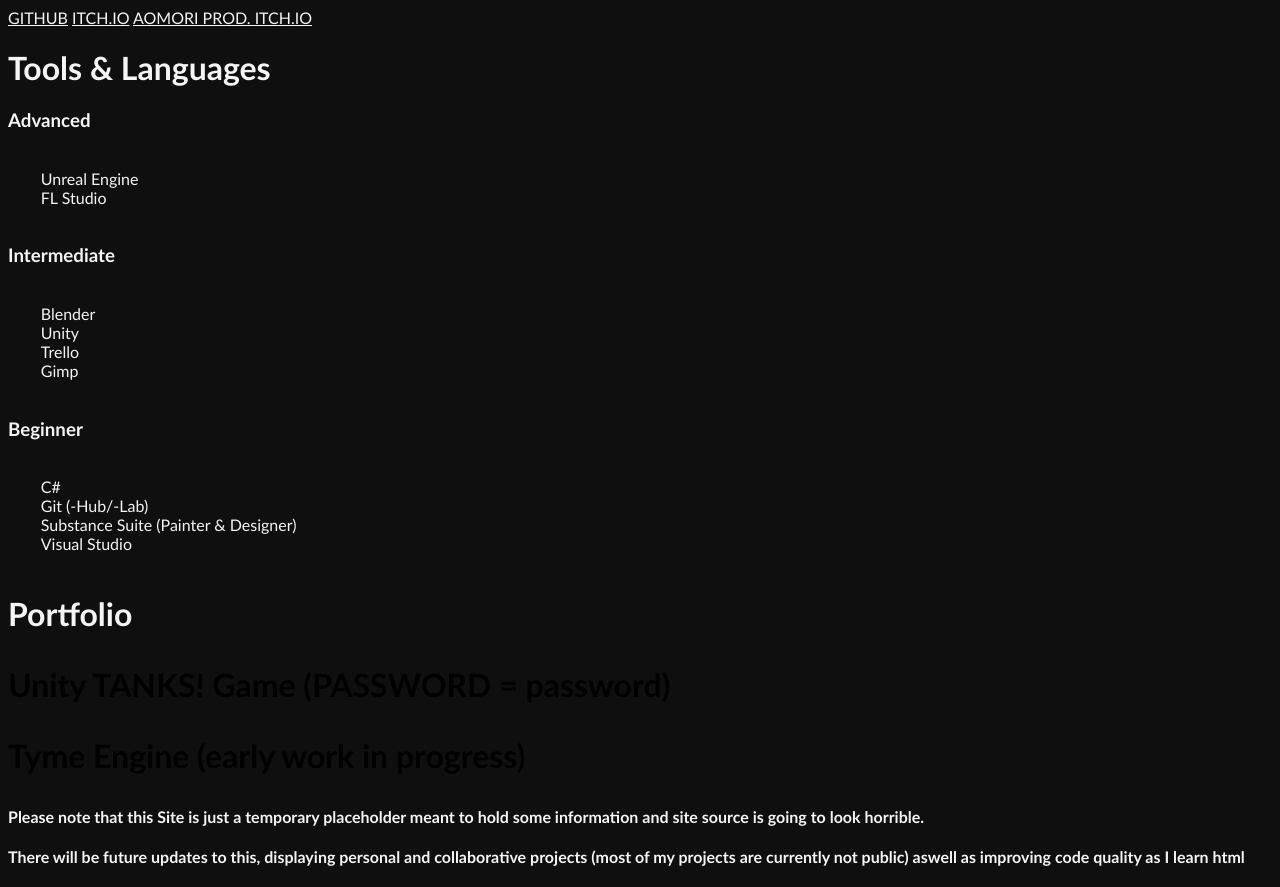
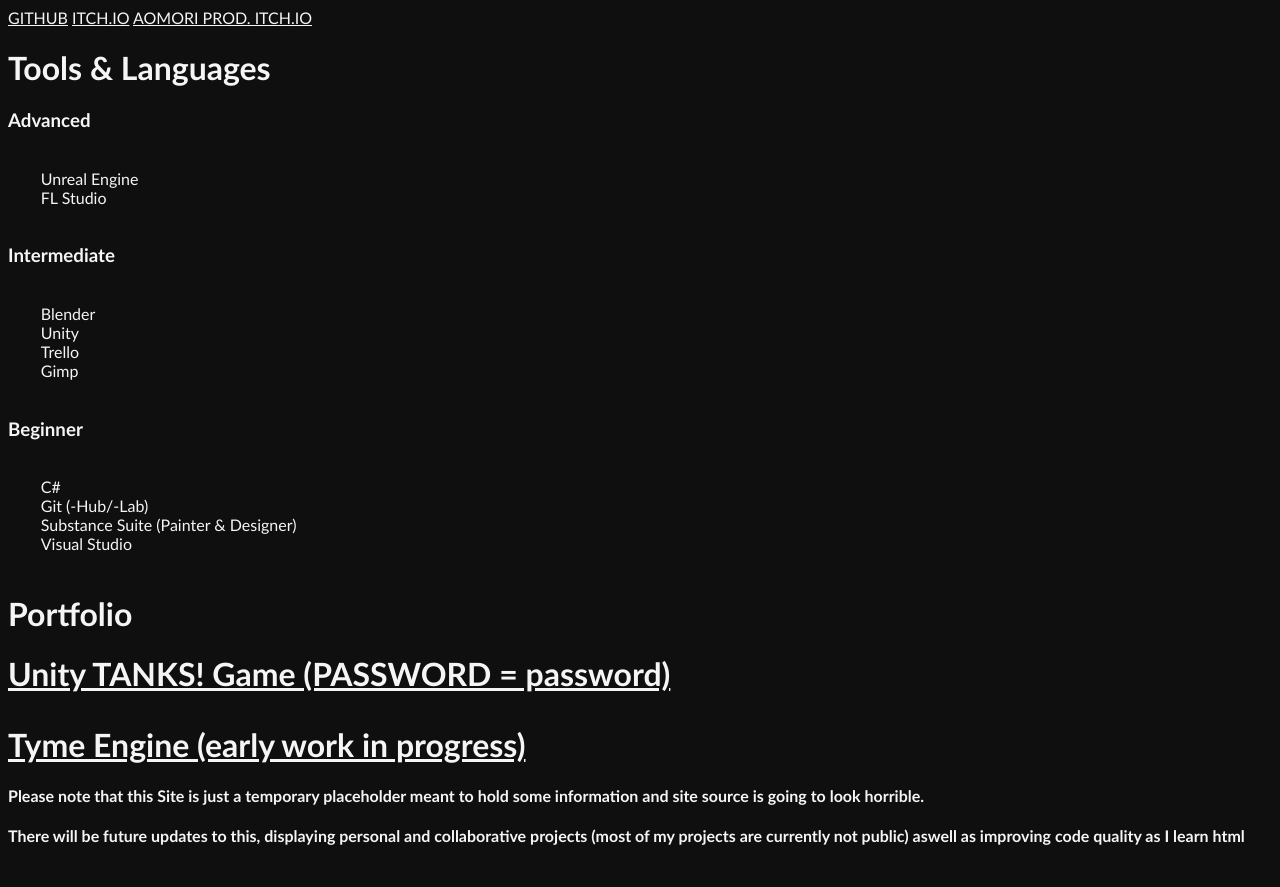
Before and after one commit to RadioArtz/radioartz.github.io, a plain HTML site: page index.html in a window 1280 px wide. After the commit the page ends 866 px from the top, so only its background shows below. Drawn offline with Linux system fonts and the light colour scheme.

Commit message:
Update index.html
fix color typo

```diff
--- a/index.html
+++ b/index.html
@@ -35,8 +35,9 @@
 	</div>
 
 	<h1 style=color:whitesmoke;>Portfolio<h1>
-	<p style=color:whtiesmoke; href="https://subliminalgames.itch.io/tanks">Unity TANKS! Game (PASSWORD = password)</p>
-	<p style=color:whtiesmoke; href="https://github.com/RadioArtz/Tyme-Engine">Tyme Engine (early work in progress)</p>
+	<a style=color:whitesmoke; href="https://subliminalgames.itch.io/tanks">Unity TANKS! Game (PASSWORD = password)</a>
+	<p> </p>
+	<a style=color:whitesmoke; href="https://github.com/RadioArtz/Tyme-Engine">Tyme Engine (early work in progress)</a>
 
 
 	<h4 style=color:whitesmoke;>Please note that this Site is just a temporary placeholder meant to hold some information and site source is going to look horrible.</h4>
```
